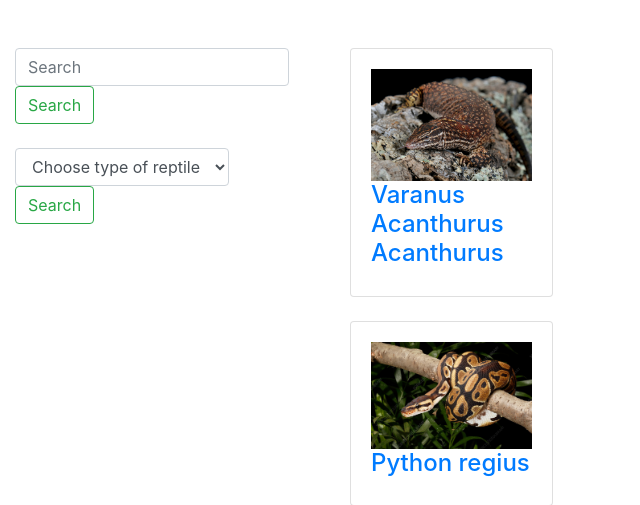
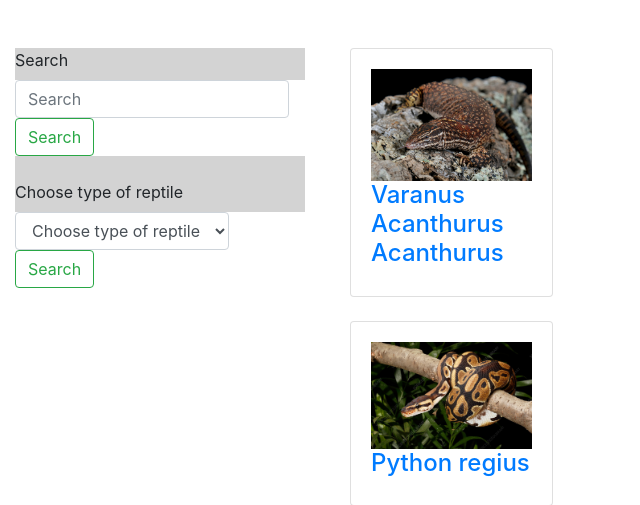
Before and after one commit to gmachielsen/project_three, a Django app: page /list in a window 1280 px wide. Shown: the part 56-561 px from the top of the page, without its empty margins (0-640 px from the left). Run offline with Django 3.2, Linux system fonts and the light colour scheme; data comes from the database, SQL or seed files in the repository; some libraries are stand-ins or nearby versions.

Commit message:
initial commit

```diff
--- a/caresheets/settings.py
+++ b/caresheets/settings.py
@@ -25,7 +25,7 @@ SECRET_KEY = '$_9ja&6=vwx3cequ4tyh=62y9nqxk6==t&a4eikgq6#zwz*n)e'
 # SECURITY WARNING: don't run with debug turned on in production!
 DEBUG = True
 
-ALLOWED_HOSTS = ['codeinstitutecaresheets.herokuapp.com']
+ALLOWED_HOSTS = ['127.0.0.1']
 # 127.0.0.1
 # codeinstitutecaresheets.herokuapp.com
 # Application definition
--- a/posts/templates/posts/post_list.html
+++ b/posts/templates/posts/post_list.html
@@ -10,18 +10,22 @@
 
 
 <div class="row">
-  <div class="col-xs-12 col-md-3">
+<div class="col-xs-12 col-md-3">
     <br/>
     <br/>
+<div style="background-color: lightgray;" class="searchbox">
+<label style="justify-content: center">Search</label>
 <form class="form-inline my-3 my-lg-0">
  <input class="form-control mr-sm-2" type="search" placeholder="Search" aria-label="Search" name="search">
  <button class="btn btn-outline-success my-0 my-sm-0" type="submit">Search</button>
 </form>
 <br/>
+<label style="text-align: center">Choose type of reptile</label>
 <form class="form-inline">
   <select class="form-control mr-sm-2" name="stijlen"><option value={{ filter.reptiletype }}</select>
   <button class="btn btn-outline-success my-0 my-sm-0" type="submit">Search</button>
 </form>
+</div>
 </div>
 <br/>
 <br/>
```
